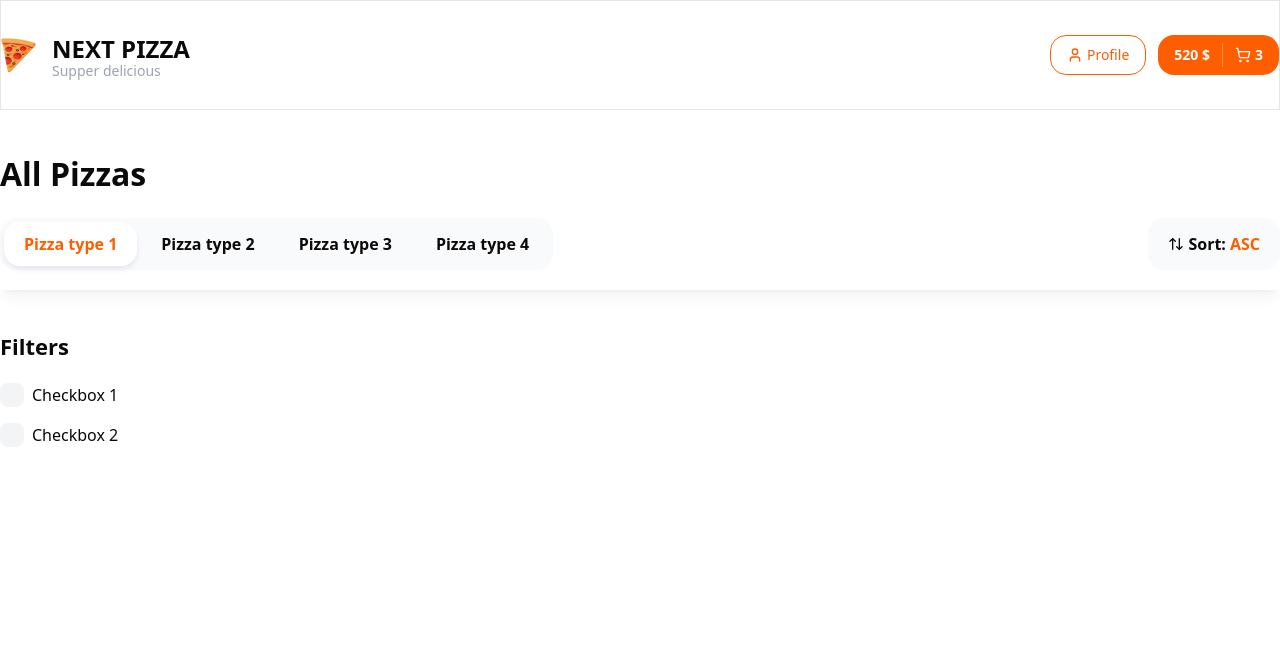
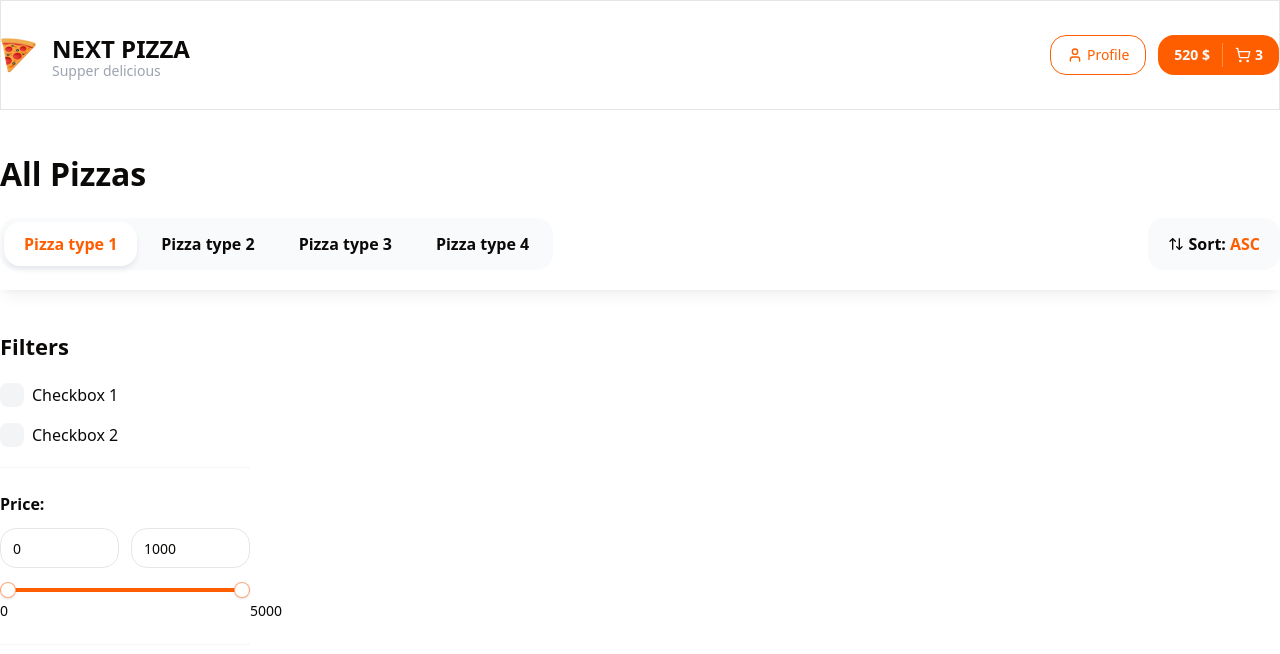
Before and after one commit to dangngocchau/next-pizza, a Next.js app: page / in a window 1280 px wide. Shown: the top 654 px of the page. Built offline with nearby package versions, Linux system fonts and the light colour scheme.

Commit message:
Implement slider

```diff
--- a/components/shared/filter.tsx
+++ b/components/shared/filter.tsx
@@ -1,4 +1,5 @@
-import { FilterCheckbox, Title } from "@/components/shared";
+import { FilterCheckbox, RangeSlider, Title } from "@/components/shared";
+import { Input } from "@/components/ui";
 import React from "react";
 
 type Props = {
@@ -13,6 +14,26 @@
                 <FilterCheckbox text="Checkbox 1" value="1" />
                 <FilterCheckbox text="Checkbox 2" value="2" />
             </div>
+
+            <div className="mt-5 border-y border-y-neutral-100 py-6 pb-7">
+                <p className="font-bold mb-3">Price:</p>
+                <div className="flex gap-3 mb-5">
+                    <Input
+                        type="number"
+                        placeholder="0"
+                        min={0}
+                        max={1000}
+                        defaultValue={0}
+                    />
+                    <Input
+                        type="number"
+                        min={100}
+                        max={1000}
+                        defaultValue={1000}
+                    />
+                </div>
+                <RangeSlider min={0} max={5000} step={10} value={[0, 5000]} />
+            </div>
         </div>
     );
 };
--- a/components/shared/index.ts
+++ b/components/shared/index.ts
@@ -6,3 +6,4 @@
 export { TopBar } from "./top-bar";
 export { Filters } from "./filter";
 export { FilterCheckbox } from "./filter-checkbox";
+export { RangeSlider } from "./range-slider";
--- /dev/null
+++ b/components/shared/range-slider.tsx
@@ -0,0 +1,88 @@
+"use client";
+
+import React from "react";
+import * as SliderPrimitive from "@radix-ui/react-slider";
+import { cn } from "@/lib/utils";
+
+type SliderProps = {
+    className?: string;
+    min: number;
+    max: number;
+    step: number;
+    formatLabel?: (value: number) => string;
+    value?: number[] | readonly number[];
+    onValueChange?: (values: number[]) => void;
+};
+
+const RangeSlider = React.forwardRef(
+    (
+        {
+            className,
+            min,
+            max,
+            step,
+            formatLabel,
+            value,
+            onValueChange,
+            ...props
+        }: SliderProps,
+        ref
+    ) => {
+        const initialValue = Array.isArray(value) ? value : [min, max];
+        const [localValues, setLocalValues] = React.useState(initialValue);
+
+        React.useEffect(() => {
+            // Update localValues when the external value prop changes
+            setLocalValues(Array.isArray(value) ? value : [min, max]);
+        }, [min, max, value]);
+
+        const handleValueChange = (newValues: number[]) => {
+            setLocalValues(newValues);
+            if (onValueChange) {
+                onValueChange(newValues);
+            }
+        };
+
+        return (
+            <SliderPrimitive.Root
+                ref={ref as React.RefObject<HTMLDivElement>}
+                min={min}
+                max={max}
+                step={step}
+                value={localValues}
+                onValueChange={handleValueChange}
+                className={cn(
+                    "relative flex w-full touch-none select-none mb-6 items-center",
+                    className
+                )}
+                {...props}
+            >
+                <SliderPrimitive.Track className="relative h-1 w-full grow overflow-hidden rounded-full bg-primary/20">
+                    <SliderPrimitive.Range className="absolute h-full bg-primary" />
+                </SliderPrimitive.Track>
+                {localValues.map((value, index) => (
+                    <React.Fragment key={index}>
+                        <div
+                            className="absolute text-center"
+                            style={{
+                                left: `calc(${
+                                    ((value - min) / (max - min)) * 100
+                                }% + 0px)`,
+                                top: `10px`,
+                            }}
+                        >
+                            <span className="text-sm">
+                                {formatLabel ? formatLabel(value) : value}
+                            </span>
+                        </div>
+                        <SliderPrimitive.Thumb className="block h-4 w-4 rounded-full border border-primary/50 bg-white shadow transition-colors focus-visible:outline-none focus-visible:ring-1 focus-visible:ring-ring disabled:pointer-events-none disabled:opacity-50" />
+                    </React.Fragment>
+                ))}
+            </SliderPrimitive.Root>
+        );
+    }
+);
+
+RangeSlider.displayName = SliderPrimitive.Root.displayName;
+
+export { RangeSlider };
```
